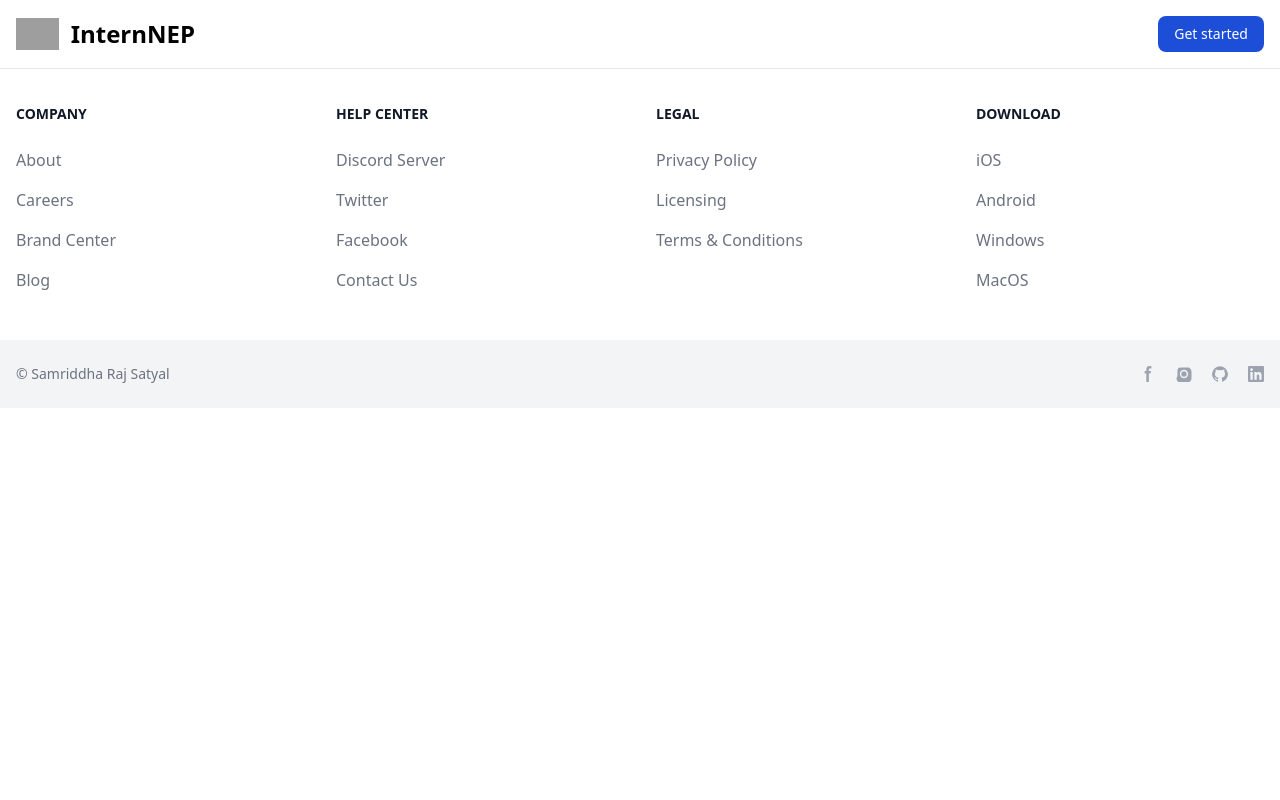
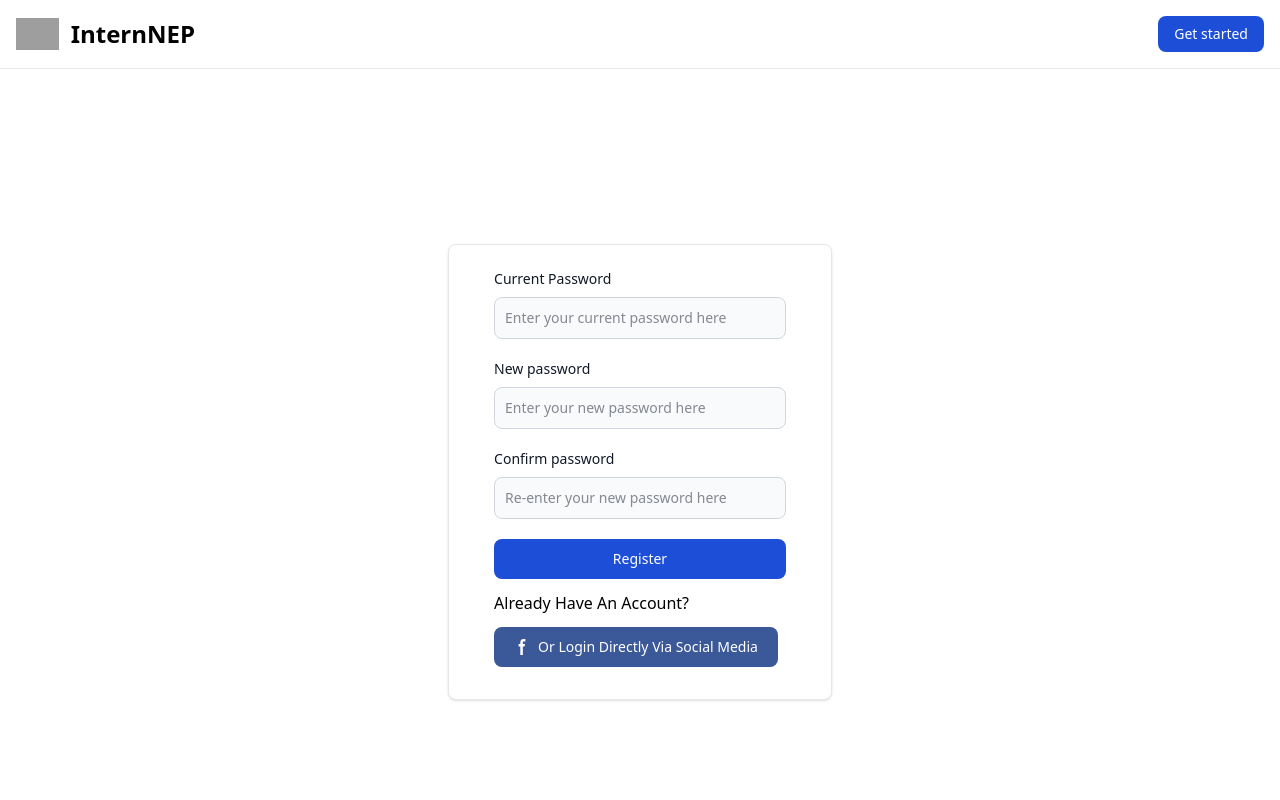
Before and after one commit to Samriddhacoderho/InternNEP_MERN_PROJECT, a React (Vite) app in the folder mern_client_internships/: page /edit-password in a window 1280 px wide. Shown: the top 800 px of the page. Built offline with nearby package versions, Linux system fonts and the light colour scheme; no server answers; grey boxes are pictures that could not be loaded.

Commit message:
Some Frontend edit profile edit password route. Backend still left

```diff
--- a/mern_client_internships/src/App.jsx
+++ b/mern_client_internships/src/App.jsx
@@ -12,6 +12,7 @@ import Register from "./components/Register";
 import Login from "./components/Login";
 import EditProfile from "./components/EditProfile";
 import TestComponent from "./components/TestComponent";
+import EditPassword from "./components/EditPassword";
 
 const App = () => {
   return (
@@ -29,6 +30,7 @@ const App = () => {
             <Route exact path="/login" element={<Login/>}/>
             <Route exact path="/edit-profile" element={<EditProfile/>}/>
             <Route exact path="/test" element={<TestComponent/>}/>
+            <Route exact path="/edit-password" element={<EditPassword/>}/>
           </Routes>
         </main>
         <Footer />
--- /dev/null
+++ b/mern_client_internships/src/components/EditPassword.jsx
@@ -0,0 +1,125 @@
+import React from "react";
+import { useForm } from "react-hook-form";
+import { Link } from "react-router-dom";
+
+const EditPassword = () => {
+    const {register,handleSubmit,watch,formState:{errors}}=useForm()
+    const onclick=(data)=>{
+        console.log(data)
+    }
+  return (
+    <div>
+    <div className="flex items-center justify-center min-h-screen">
+      <div className="flex items-center justify-center mx-auto  max-w-sm p-6 bg-white border border-gray-200 rounded-lg shadow-sm dark:bg-gray-800 dark:border-gray-700 w-full h-full">
+        <form className="max-w-sm mx-auto" onSubmit={handleSubmit(onclick)}>
+            <div className="mb-5">
+              <label
+                htmlFor="password"
+                className="block mb-2 text-sm font-medium text-gray-900 dark:text-yellow-500"
+              >
+                Current Password
+              </label>
+              <input
+                type="password"
+                id="password"
+                placeholder="Enter your current password here"
+                className="bg-gray-50 border border-gray-300 text-gray-900 text-sm rounded-lg focus:ring-blue-500 focus:border-blue-500 block  p-2.5 dark:bg-gray-700 dark:border-gray-600 dark:placeholder-gray-400 dark:text-white dark:focus:ring-blue-500 dark:focus:border-blue-500 w-full"
+                {...register("password", {
+                  required: "This is required",
+                })}
+              />
+              {errors.password && (
+                <p className="text-red-600 mb-2">{errors.password.message}</p>
+              )}
+            </div>
+
+            <div className="mb-5">
+              <label
+                htmlFor="password"
+                className="block mb-2 text-sm font-medium text-gray-900 dark:text-yellow-500"
+              >
+                New password
+              </label>
+              <input
+                type="password"
+                id="new_password"
+                placeholder="Enter your new password here"
+                className="bg-gray-50 border border-gray-300 text-gray-900 text-sm rounded-lg focus:ring-blue-500 focus:border-blue-500 block  p-2.5 dark:bg-gray-700 dark:border-gray-600 dark:placeholder-gray-400 dark:text-white dark:focus:ring-blue-500 dark:focus:border-blue-500 w-full"
+                {...register("new_password", {
+                  required: "This is required",
+                  minLength: {
+                    value: 8,
+                    message: "Password must be atleast 8 characters",
+                  },
+                })}
+              />
+              {errors.new_password && (
+                <p className="text-red-600 mb-2">
+                  {errors.new_password.message}
+                </p>
+              )}
+            </div>
+            <div className="mb-5">
+              <label
+                htmlFor="password"
+                className="block mb-2 text-sm font-medium text-gray-900 dark:text-yellow-500"
+              >
+                Confirm password
+              </label>
+              <input
+                type="password"
+                id="confirm_password"
+                placeholder="Re-enter your new password here"
+                className="bg-gray-50 border border-gray-300 text-gray-900 text-sm rounded-lg focus:ring-blue-500 focus:border-blue-500 block  p-2.5 dark:bg-gray-700 dark:border-gray-600 dark:placeholder-gray-400 dark:text-white dark:focus:ring-blue-500 dark:focus:border-blue-500 w-full"
+                {...register("confirm_password", {
+                  required: "This is required",
+                  validate:(value)=>
+                    value===watch("new_password") || "Passwords do not match each other."
+                })}
+              />
+              {errors.confirm_password && (
+                <p className="text-red-600 mb-2">
+                  {errors.confirm_password.message}
+                </p>
+              )}
+            </div>
+          <button
+            type="submit"
+            className="text-white bg-blue-700 hover:bg-blue-800 focus:ring-4 focus:outline-none focus:ring-blue-300 font-medium rounded-lg text-sm w-full sm:w-full cursor-pointer px-5 py-2.5 text-center dark:bg-blue-600 dark:hover:bg-blue-700 dark:focus:ring-blue-800"
+          >
+            Register
+          </button>
+          <Link to="/login">
+            {" "}
+            <p className="dark:text-white hover:underline mt-3">
+              Already Have An Account?
+            </p>{" "}
+          </Link>
+          <button
+            type="button"
+            class="cursor-pointer mt-3 text-white bg-[#3b5998] hover:bg-[#3b5998]/90 focus:ring-4 focus:outline-none focus:ring-[#3b5998]/50 font-medium rounded-lg text-sm px-5 py-2.5 text-center inline-flex items-center dark:focus:ring-[#3b5998]/55 me-2 mb-2"
+            onClick={()=>context_use.loginWithPopup()}
+          >
+            <svg
+              class="w-4 h-4 me-2"
+              aria-hidden="true"
+              xmlns="http://www.w3.org/2000/svg"
+              fill="currentColor"
+              viewBox="0 0 8 19"
+            >
+              <path
+                fill-rule="evenodd"
+                d="M6.135 3H8V0H6.135a4.147 4.147 0 0 0-4.142 4.142V6H0v3h2v9.938h3V9h2.021l.592-3H5V3.591A.6.6 0 0 1 5.592 3h.543Z"
+                clip-rule="evenodd"
+              />
+            </svg>
+            Or Login Directly Via Social Media
+          </button>
+          </form>
+      </div>
+    </div>
+  </div>
+  );
+};
+
+export default EditPassword;
--- a/mern_client_internships/src/components/EditProfile.jsx
+++ b/mern_client_internships/src/components/EditProfile.jsx
@@ -1,11 +1,58 @@
-import React from 'react'
+import React, { useContext, useState } from "react";
+import { context } from "../contexts/Context";
+import { useForm } from "react-hook-form";
+import {Link } from "react-router-dom";
 
 const EditProfile = () => {
+  const onclick=(data)=>{
+    console.log(data)
+
+  }
+  const context_use = useContext(context);
+  const {
+    register,
+    handleSubmit,
+    formState: { errors },
+  } = useForm();
   return (
     <div>
-      This is a good component hai.
+      <div className="flex items-center justify-center min-h-screen">
+        <div className="flex items-center justify-center mx-auto  max-w-sm p-6 bg-white border border-gray-200 rounded-lg shadow-sm dark:bg-gray-800 dark:border-gray-700 w-dvh h-89">
+          <form className="max-w-sm mx-auto" onSubmit={handleSubmit(onclick)}>
+            <div className="mb-5">
+              <label
+                htmlFor="name"
+                className="block mb-2 text-sm font-medium text-gray-900 dark:text-yellow-500"
+              >
+                Your Name
+              </label>
+              <input
+                type="text"
+                id="name"
+                defaultValue={context_use.name}
+                className="bg-gray-50 border border-gray-300 text-gray-900 text-sm rounded-lg focus:ring-blue-500 focus:border-blue-500 block p-2.5 dark:bg-gray-700 dark:border-gray-600 dark:placeholder-gray-400 dark:text-white dark:focus:ring-blue-500 dark:focus:border-blue-500 w-full"
+                {...register("name", {
+                  required: "This is required",
+                  maxLength: { value: 50, message: "Too Long Name" },
+                })}
+              />
+              {errors.name &&  (
+                <p className="text-red-600 mb-2">{errors.name.message}</p>
+              )}
+            </div>
+            <Link to={"/edit-password"}><button type="button" class="cursor-pointer focus:outline-none text-white bg-red-700 hover:bg-red-800 focus:ring-4 focus:ring-red-300 font-medium rounded-lg text-sm px-5 py-2.5 me-2 mb-2 dark:bg-red-600 dark:hover:bg-red-700 dark:focus:ring-red-900">Reset Password</button></Link>
+            <br></br>
+            <button
+              type="submit"
+              className="text-white bg-blue-700 hover:bg-blue-800 focus:ring-4 focus:outline-none focus:ring-blue-300 font-medium rounded-lg text-sm w-full sm:w-auto px-5 py-2.5 text-center dark:bg-blue-600 dark:hover:bg-blue-700 dark:focus:ring-blue-800"
+            >
+              Update
+            </button>
+          </form>
+        </div>
+      </div>
     </div>
-  )
-}
+  );
+};
 
-export default EditProfile
+export default EditProfile;
--- a/mern_client_internships/src/components/ProfileClick.jsx
+++ b/mern_client_internships/src/components/ProfileClick.jsx
@@ -131,14 +131,17 @@ const ProfileClick = () => {
                     >
                       Help
                     </Sidebar.Item>
-                    {isLoggedin && <Link to={"/edit-profile"}>
+
+                    {isLoggedin &&
                     <Sidebar.Item
+                    as={Link}
+                    to={"/edit-profile"}
                     className="cursor-pointer"
                       icon={HiUsers}
                     >
                       Edit your Profile
                     </Sidebar.Item>
-                    </Link>}
+                    }
                   </Sidebar.ItemGroup>
                 </Sidebar.Items>
               </div>
```
